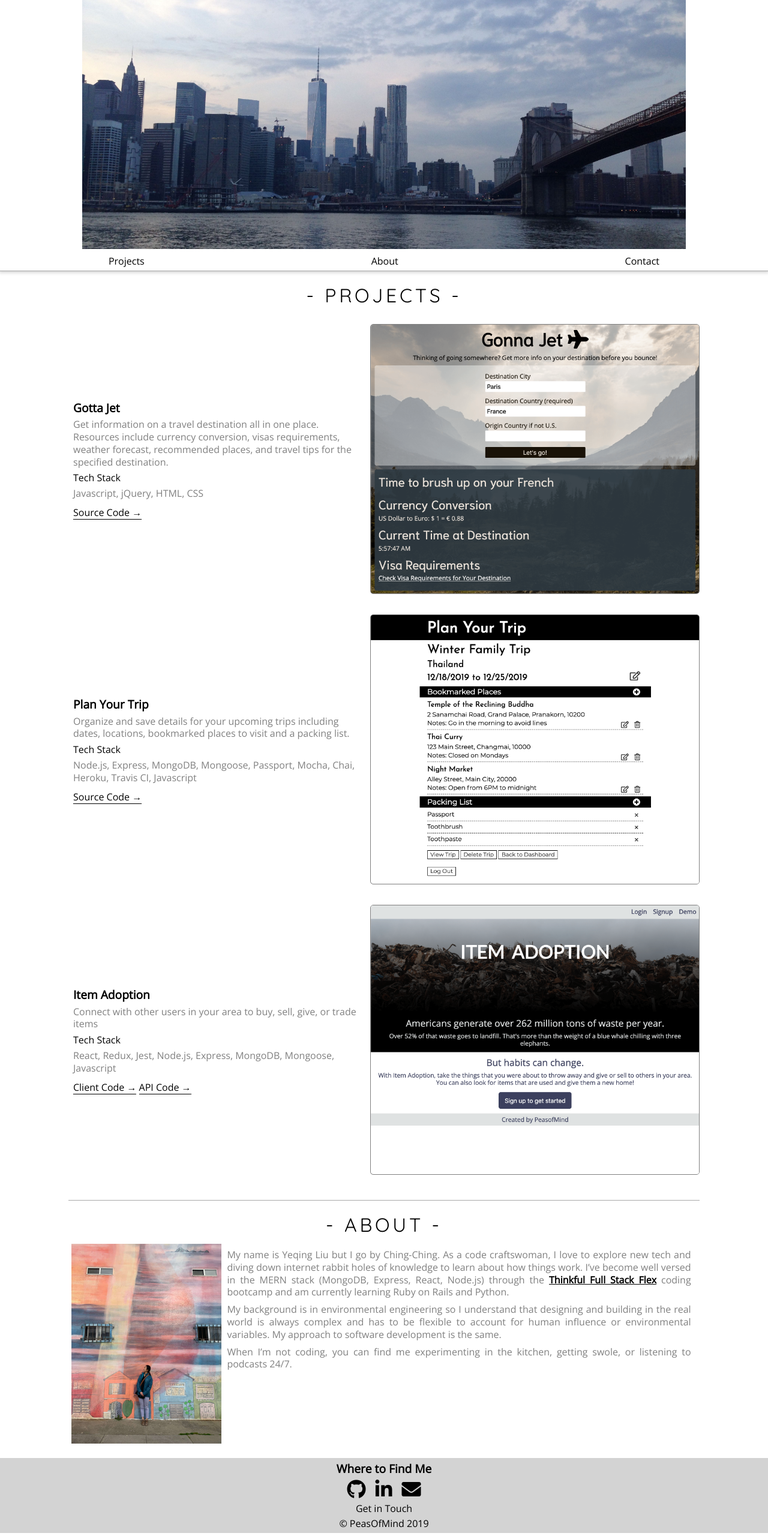
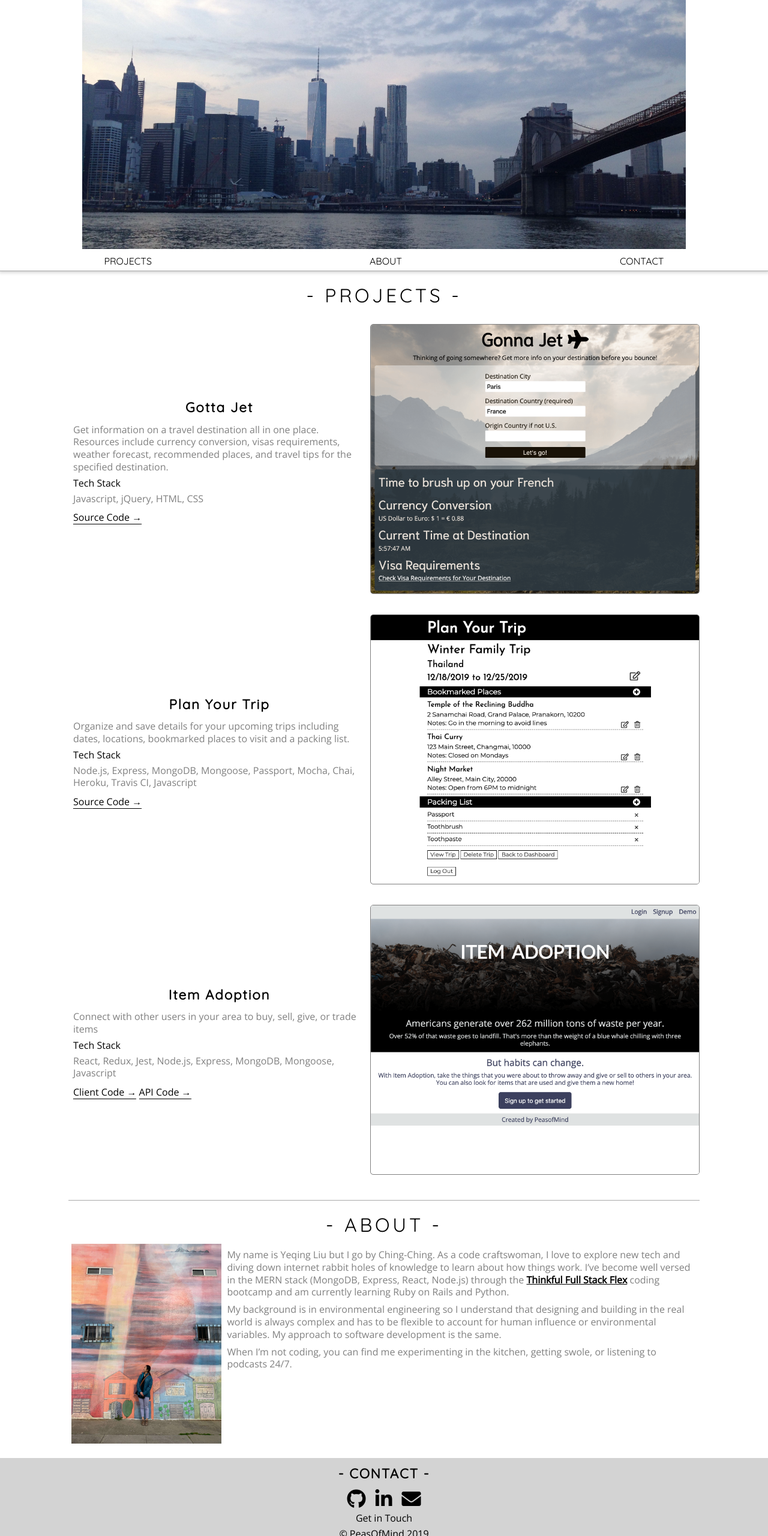
Before and after one commit to PeasOfMind/portfolio-site, a plain HTML site: page index.html in a window 1280 px wide. Shown: the part 240-2800 px from the top of the page at 60% size. Drawn offline with nearby package versions, Linux system fonts and the light colour scheme.

Commit message:
Update headers and nav bar for more consistent styling

```diff
--- a/index.html
+++ b/index.html
@@ -18,9 +18,9 @@
     </header>
     <nav role="navigation">
         <ul>
-            <li tabindex="0" class="nav-links">Projects</li>
-            <li tabindex="0" class="nav-links">About</li>
-            <li tabindex="0" class="nav-links">Contact</li>
+            <li tabindex="0" class="nav-links">PROJECTS</li>
+            <li tabindex="0" class="nav-links">ABOUT</li>
+            <li tabindex="0" class="nav-links">CONTACT</li>
         </ul>
     </nav>
     <main role="main">
@@ -106,7 +106,7 @@
         </section>
     </main>
     <footer role="content-info">
-        <h3>Where to Find Me</h3>
+        <h3>- CONTACT -</h3>
         <ul id="contact-list">
             <li class="contact-link">
                 <a href="https://github.com/PeasOfMind" target="_blank" rel="noopener noreferrer" alt="Github" id="github">
--- a/index.js
+++ b/index.js
@@ -15,11 +15,11 @@ function setYear(){
 //Scroll to section from nav link
 function scrollToSection(target){
   let navElement;
-  if (target.textContent === "Projects"){
+  if (target.textContent === "PROJECTS"){
     navElement = document.querySelector('#projects');
-  } else if (target.textContent === "About"){
+  } else if (target.textContent === "ABOUT"){
     navElement = document.querySelector('#bio');
-  } else if (target.textContent === "Contact"){
+  } else if (target.textContent === "CONTACT"){
     navElement = document.querySelector('footer');
   }
   const loc = navElement.getBoundingClientRect().top;
--- a/style.css
+++ b/style.css
@@ -65,14 +65,16 @@ h2 {
     letter-spacing: 0.15em;
 }
 
-h1, h2, #headline {
+h1, h2, h3, #headline, nav {
     text-align: center;
     font-family: 'Quicksand', sans-serif;
 }
 
 h3 {
-    font-size: 1.2em;
+    font-size: 1.4em;
     font-weight: bold;
+    padding: 0.3em 0;
+    letter-spacing:  0.08em;
 }
 
 footer {
@@ -226,7 +228,7 @@ footer > ul {
 
 #bio-text {
     color: grey;
-    text-align: justify;
+    text-align: center;
     padding: 0 0.6em;
 }
 
@@ -280,10 +282,8 @@ footer > ul {
     #bio-info {
         flex-direction: row;
     }
-}
 
-@media only screen and (max-width: 400px){
     #bio-text {
-        text-align: center;
+        text-align: left;
     }
 }
```
